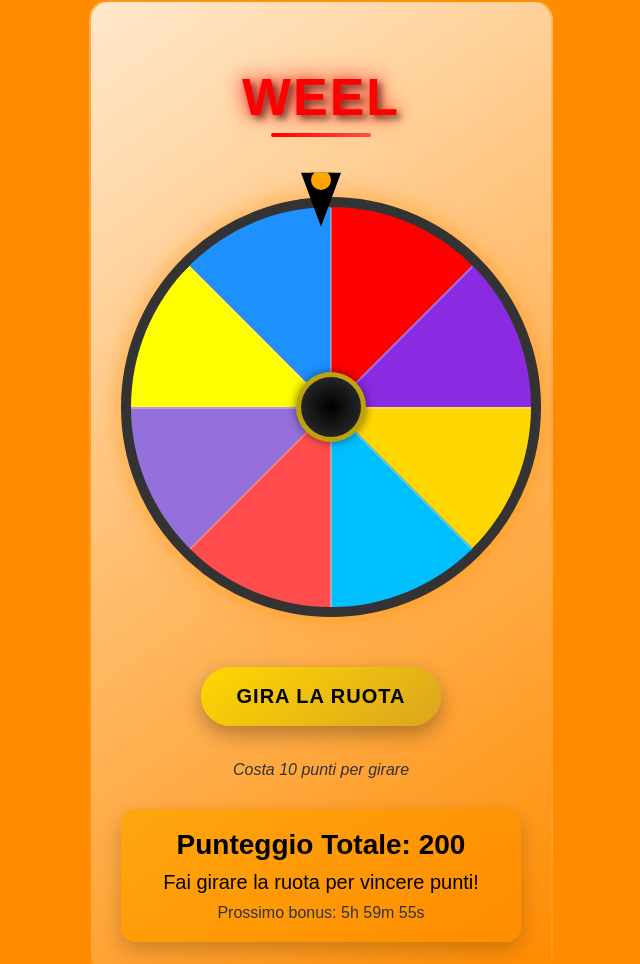
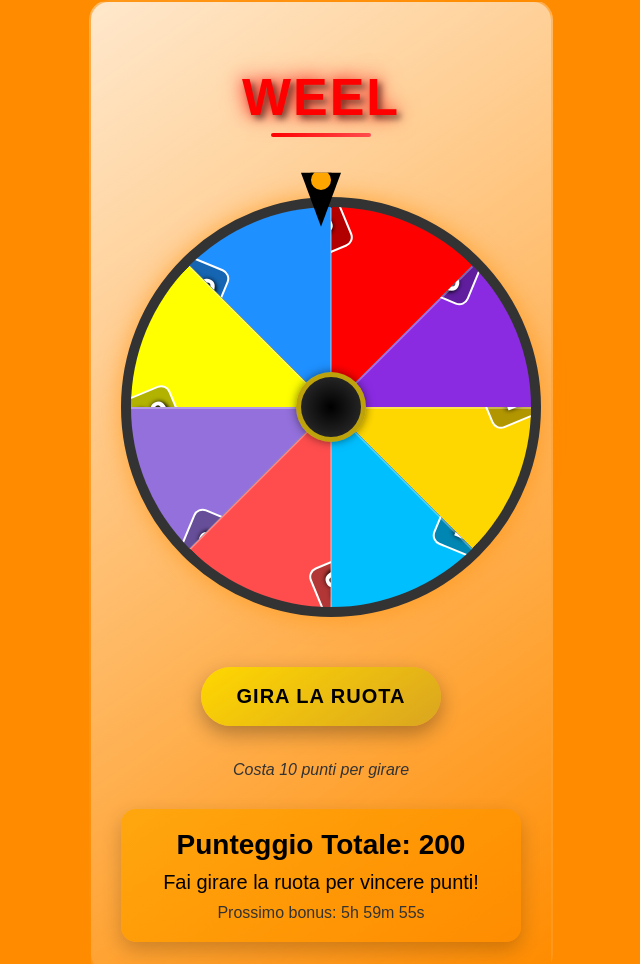
Before and after one commit to SASROROHOT/prova, a plain HTML site: page index.html in a window 1280 px wide. Shown: the top 964 px of the page, without its empty margins (319-959 px from the left). Drawn offline with Linux system fonts and the light colour scheme.

Commit message:
Update index.html

```diff
--- a/index.html
+++ b/index.html
@@ -122,16 +122,20 @@
 
         .segment-content {
             position: absolute;
-            width: 80px;
+            width: 60px;
             text-align: center;
-            top: 40px;
-            left: -10px;
+            top: 50px;
+            left: 20px;
             transform: rotate(22.5deg);
             font-weight: bold;
-            font-size: 28px;
+            font-size: 34px;
             color: white;
-            text-shadow: 2px 2px 4px rgba(0,0,0,0.7), 0 0 5px rgba(0,0,0,0.5);
+            background-color: rgba(0,0,0,0.3);
+            border-radius: 10px;
+            padding: 5px;
+            text-shadow: 2px 2px 4px rgba(0,0,0,0.9), 0 0 5px rgba(0,0,0,0.7);
             z-index: 5;
+            border: 2px solid white;
         }
 
         .wheel-segment:nth-child(1) { transform: rotate(0deg); background-color: var(--primary-blue); }
```
